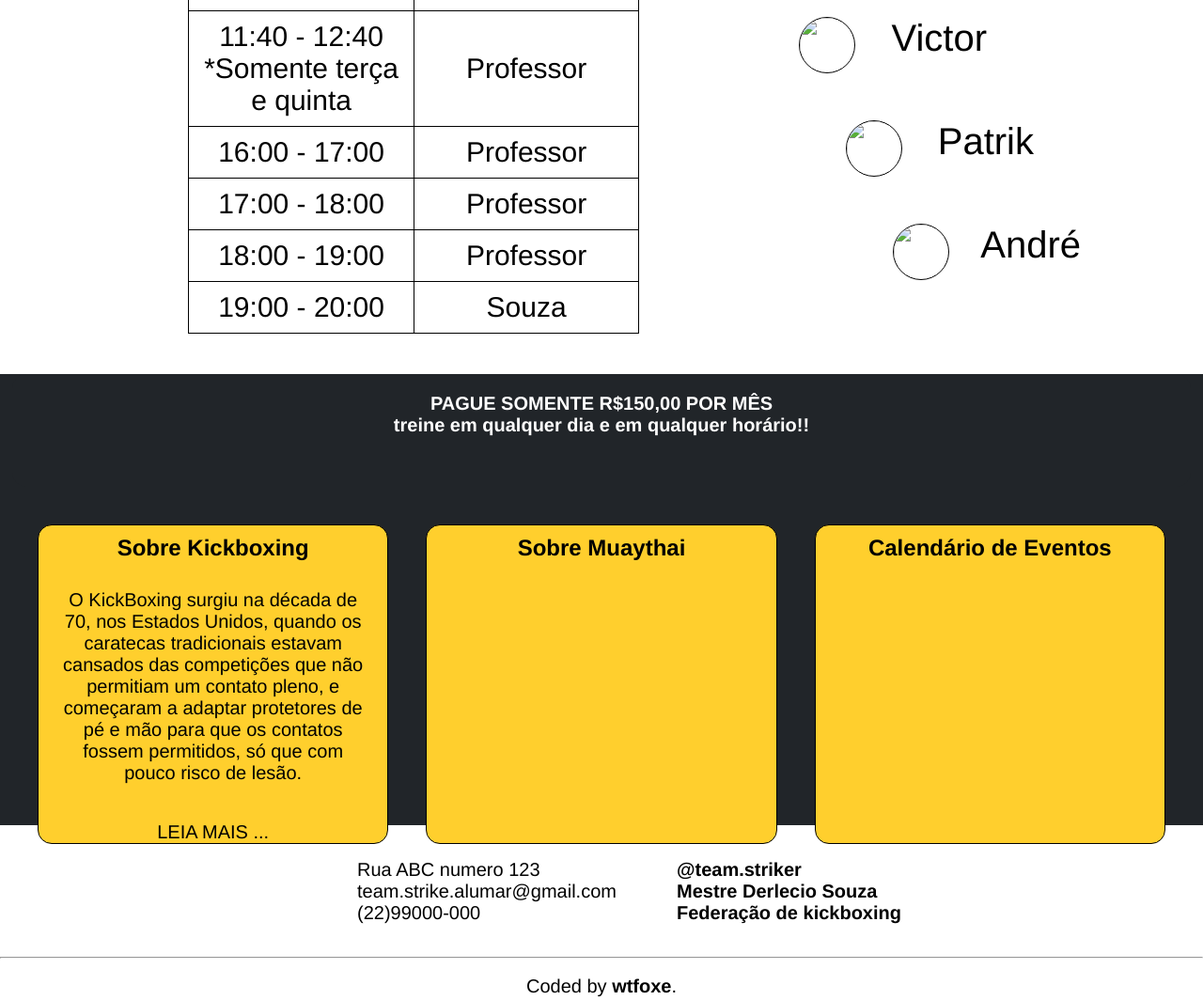
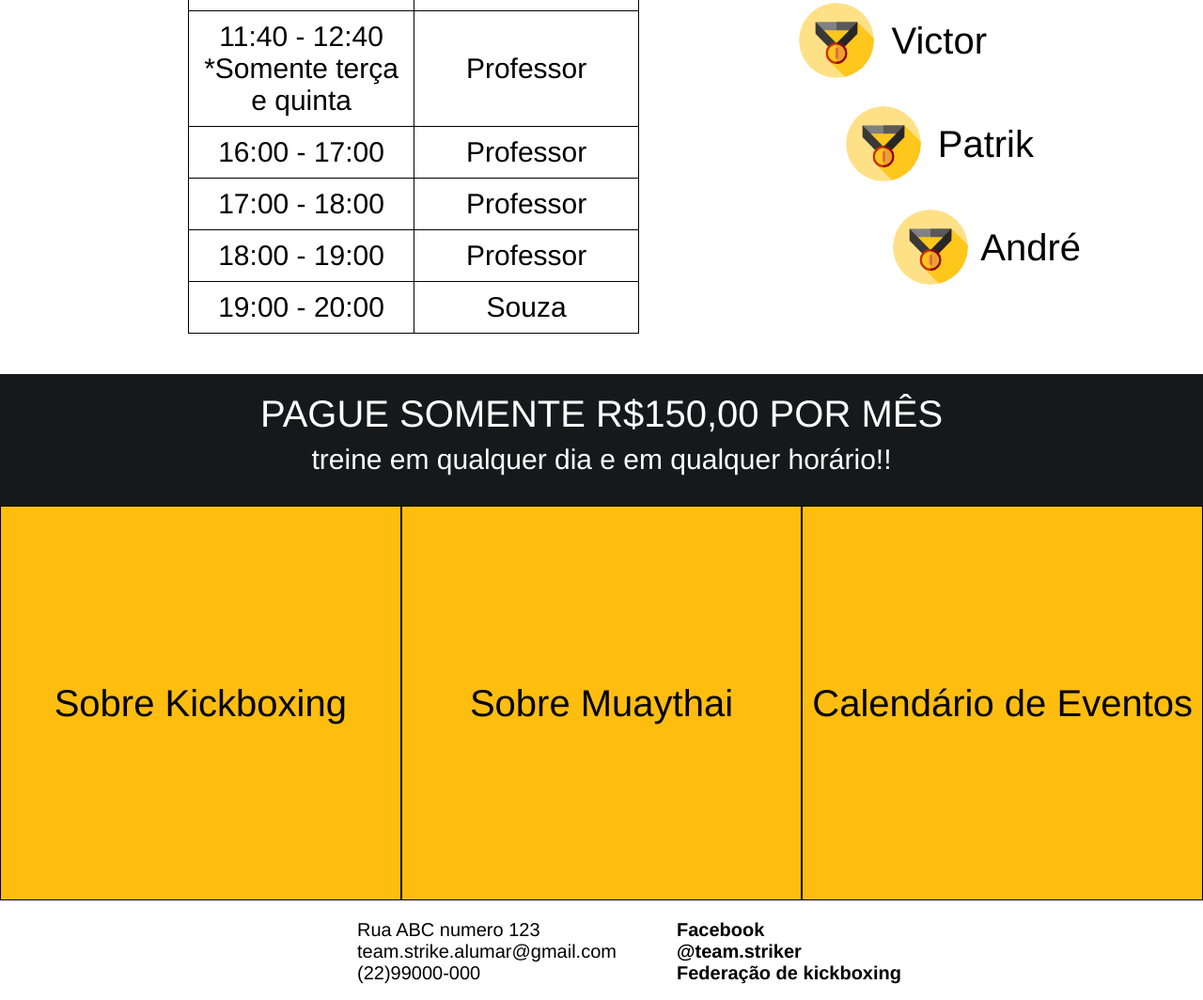
Before and after one commit to wtfoxe/team-strike, a plain HTML site: page index.html in a window 1280 px wide. Shown: the part 1044-2108 px from the top of the page at 94% size. Drawn offline with Linux system fonts and the light colour scheme.

Commit message:
changes to text boxes
- icon of teachers
- text box
- facebook link
- size changes

```diff
--- a/index.html
+++ b/index.html
@@ -78,30 +78,22 @@
     </div>
     <div class="teachers-section">
       <h2>Professores</h2>
-      <p id="profA"><img src=""> Souza</p>
-      <p id="profB"><img src="">Victor</p>
-      <p id="profC"><img src="">Patrik</p>
-      <p id="profD"><img src="">André</p>
+      <p id="profA"><img src="./images/icon04.png"> Souza</p>
+      <p id="profB"><img src="./images/icon04.png">Victor</p>
+      <p id="profC"><img src="./images/icon04.png">Patrik</p>
+      <p id="profD"><img src="./images/icon04.png">André</p>
     </div>
   </section>
 
   <!-- Outros -->
-  <section class="cards" id="modalidades">
-    <div class="content-box price">
-      <p>PAGUE SOMENTE R$150,00 POR MÊS<br><span>treine em qualquer dia e em qualquer horário!!</span></p>
+  <section class="container-box" id="modalidades">
+    <div class="box-price">
+      <p>PAGUE SOMENTE R$150,00 POR MÊS<br><span>treine em qualquer dia e em qualquer horário!!<span><p>
     </div>
-    <div class="cards-options">
-      <div class="content-box">
-        <h2>Sobre Kickboxing</h2>
-        <p>O KickBoxing surgiu na década de 70, nos Estados Unidos, quando os caratecas tradicionais estavam cansados das competições que não permitiam um contato pleno, e começaram a adaptar protetores de pé e mão para que os contatos fossem permitidos, só que com pouco risco de lesão.</p>
-        <p id="about-kb">LEIA MAIS ...</p>
-      </div>
-      <div class="content-box">
-        <h2>Sobre Muaythai</h2>
-      </div>
-      <div class="content-box">
-        <h2>Calendário de Eventos</h2>
-      </div>
+    <div class="boxes">
+      <a href="#" class="content-box">Sobre Kickboxing</a>
+      <a href="#" class="content-box">Sobre Muaythai</a>
+      <a href="#" class="content-box">Calendário de Eventos</a>
     </div>
   </section>
 
@@ -113,8 +105,8 @@
         <p>(22)99000-000</p>
      </div>
     <div class="medias">
+        <a href="https://www.facebook.com/profile.php?id=100017985371176">Facebook</a>
         <a href="https://www.instagram.com/team.striker/">@team.striker</a>
-        <a href="https://www.facebook.com/profile.php?id=100017985371176">Mestre Derlecio Souza</a>
         <a href="https://www.fkberj.com.br/index.php">Federação de kickboxing </a>
     </div>
   </section>
--- a/style.css
+++ b/style.css
@@ -114,6 +114,7 @@ section th{
 .teachers-section p{
 	display: flex;
 	justify-content: space-between;
+	align-items: center;
 	width: 20rem;
 	height: 5rem;
 	margin: 6rem 0;
@@ -121,10 +122,9 @@ section th{
 	font-size: 4rem;
 }
 .teachers-section img{
-	border: 1px solid;
 	border-radius: 100%;
-	width: 6rem;
-	height: 6rem;
+	width: 8rem;
+	height: 8rem;
 }
 #profA{
 	margin-left: 0;
@@ -140,50 +140,46 @@ section th{
 }
 
 /*** OUTROS ***/
-.cards{
-	height: 60vh;
-	background-color: #212529;
+.container-box{
+	height: 68vh;
+	background-color: #161819;
 }
-.cards-options{
+.box-price{
 	display: flex;
-	justify-content: space-around;
-	margin: 2rem;
+	align-items: center;
+	justify-content: center;
+	text-align: center;
+	color: #fff;
+	height: 10rem;
+	margin-bottom: 4rem;
+}
+.box-price p{
+	font-size: 4rem;
+	margin-top: 3rem;
+}
+.box-price span{
+	font-size: 3rem;
+}
+.boxes{
+	display: grid;
+	grid-template-columns: 1fr 1fr 1fr;
+	margin: auto;
 }
 .content-box{
 	display: flex;
-	flex-direction: column;
+	align-items: center;
+	justify-content: center;
+	background-color: #ffbd10;
 	border: 1px solid;
-	border-radius: 1.5rem;
-	background-color: #ffcf2d;
-	width: 40rem;
-	height: 34rem;
-	margin: 2rem;
+	height: 42rem;
+
+	color: #000;
+	text-decoration:none;
+	font-size: 4rem;
 }
-.content-box.price{
-	background-color: #212529;
-	display: flex;
-	border: none;
-	margin: auto;
-	width: 98vw;
-	height: 12rem;
-	font-size: 3rem;
+.content-box:hover{
 	font-weight: 600;
-}
-.content-box.price p{
-	text-align: center;
-	color: #fff;
-}
-.content-box.price span{
-	font-size: 2rem;
-}
-.content-box h2{
-	text-align: center;
-	margin: 1rem;
-}
-.content-box p{
-	text-align: center;
-	margin: 2rem;
-	font-size: 2rem;
+	text-decoration: underline;
 }
 
 /*** CONTATOS ***/
```
Also changed, not shown: images/icon04.png (added).
